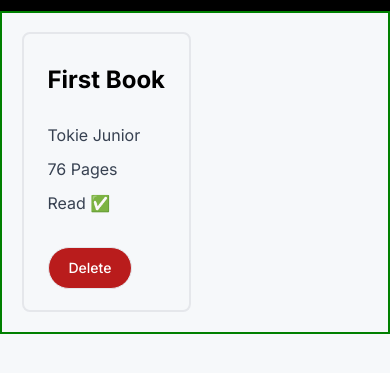
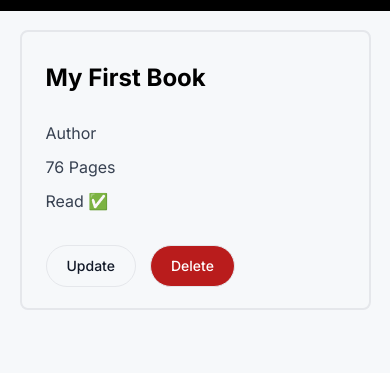
Before and after one commit to oAntonioMauricio/library, a website: page index.html in a window 390 px wide. Shown: the part 59-432 px from the top of the page. Drawn offline with nearby package versions, Linux system fonts and the light colour scheme.

Commit message:
add button to update book status
also: css to improve mobile UX

```diff
--- a/main.css
+++ b/main.css
@@ -48,13 +48,11 @@
   flex-wrap: wrap;
   gap: 25px;
 
-  border: 2px solid green;
   height: min-content;
   padding: 5% 5%;
 }
 
 .card-book {
-  border: 2px solid blue;
   height: min-content;
   padding: 0px 24px 1.3em;
   border: 2px solid rgb(229 231 235);
@@ -71,7 +69,8 @@
   color: rgb(55 65 81);
 }
 
-.delete-button {
+.delete-button,
+.status-button {
   margin-top: 1.33em;
   padding-top: 0.625rem;
   padding-bottom: 0.625rem;
@@ -89,8 +88,20 @@
 }
 
 .delete-button:hover {
-  background-color: #991B1B;
+  background-color: #991b1b;
   cursor: pointer;
+}
+
+.status-button {
+  background-color: #f6f8fa;
+  color: #111827;
+  margin-right: 1em;
+}
+
+.status-button:hover {
+  cursor: pointer;
+  background-color: #f3f4f6;
+  color: #1d4ed8;
 }
 
 /* Modal */
@@ -231,3 +242,18 @@
   line-height: 1.25rem;
   font-weight: 500;
 }
+
+/* mobile */
+@media only screen and (max-width: 640px) {
+  .card-book {
+    width: 100%;
+  }
+
+  .modalBook {
+    width: 80vw;
+  }
+
+  .book-input {
+    width: 90%;
+  }
+}
--- a/scripts.js
+++ b/scripts.js
@@ -1,8 +1,8 @@
 // array for storing the books
 const myLibrary = [
   {
-    title: "First Book",
-    author: "Tokie Junior",
+    title: "My First Book",
+    author: "Author",
     pages: 76,
     isRead: true,
   },
@@ -56,11 +56,30 @@ function updateUI(item) {
 
   const pRead = document.createElement("p");
   pRead.append(isRead);
+  pRead.setAttribute("id", "isRead");
   div.append(pRead);
 
+  // update status button
+  const statusButton = document.createElement("button");
+  statusButton.classList.add("status-button");
+  statusButton.setAttribute("id", "statusBook");
+  statusButton.append("Update");
+  div.append(statusButton);
+  statusButton.addEventListener("click", (e) => {
+    const bookIndex = e.target.parentNode.getAttribute("arrayindex");
+    const pToUpdate = e.target.parentNode.querySelector("#isRead");
+    myLibrary[bookIndex].isRead = !myLibrary[bookIndex].isRead;
+    pToUpdate.innerHTML = myLibrary[bookIndex].isRead
+      ? "Read ✅"
+      : "Not Read ❌";
+  });
+
+  // delete button
   const deleteButton = document.createElement("button");
   deleteButton.classList.add("delete-button");
   deleteButton.setAttribute("id", "deleteBook");
+  deleteButton.append("Delete");
+  div.append(deleteButton);
   // Remove book from UI and Library Array
   deleteButton.addEventListener("click", (e) => {
     // eslint-disable-next-line no-alert
@@ -75,9 +94,8 @@ function updateUI(item) {
       }
     }
   });
-  deleteButton.append("Delete");
-  div.append(deleteButton);
 
+  // append card to container
   cardContainer.append(div);
 }
 
```
